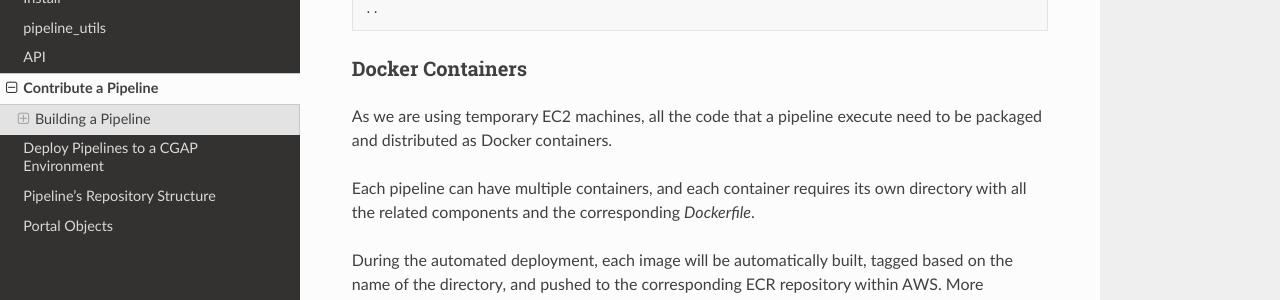
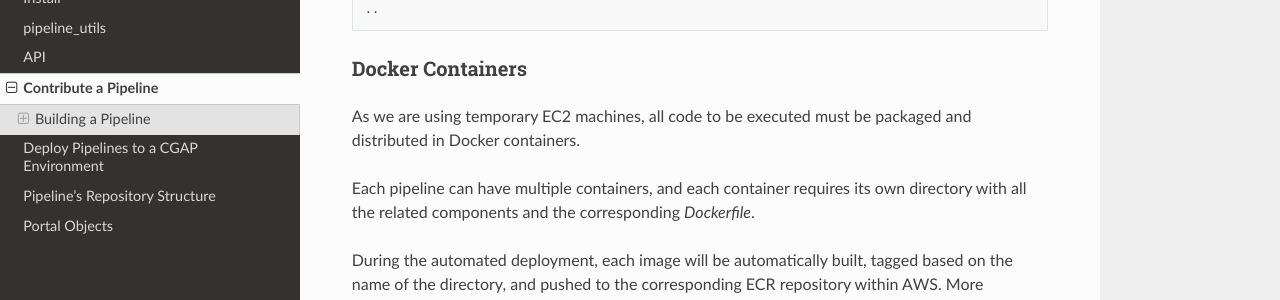
Before and after one commit to smaht-dac/smaht-pipeline-utils, a Sphinx documentation site: the page built from docs/contribute_pipeline.rst, in a window 1280 px wide and 900 px high, scrolled down 1100 px. Shown: the part 151-451 px from the top of the window. Built offline with Sphinx 7.4.7 and the Read the Docs theme 2.0.0, drawn with Linux system fonts in a browser that asks for light colours.

Commit message:
Update docs/contribute_pipeline.rst
Co-authored-by: drio18 <58236592+drio18@users.noreply.github.com>

```diff
--- a/docs/contribute_pipeline.rst
+++ b/docs/contribute_pipeline.rst
@@ -55,7 +55,7 @@ Each step will execute independently on a single EC2 machine.
 Docker Containers
 -----------------
 
-As we are using temporary EC2 machines, all the code that a pipeline execute need to be packaged and distributed as Docker containers.
+As we are using temporary EC2 machines, all code to be executed must be packaged and distributed in Docker containers.
 
 Each pipeline can have multiple containers, and each container requires its own directory with all the related components and the corresponding *Dockerfile*.
 
```
